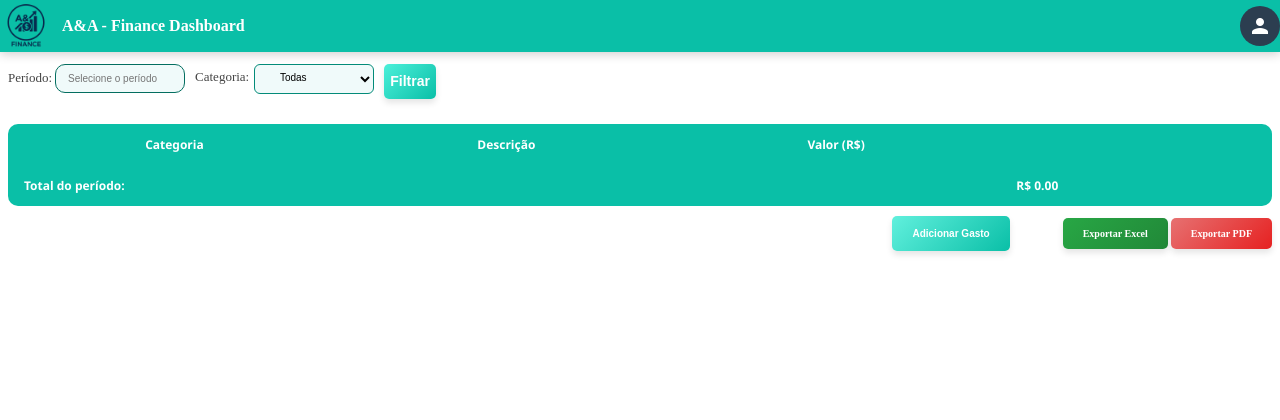
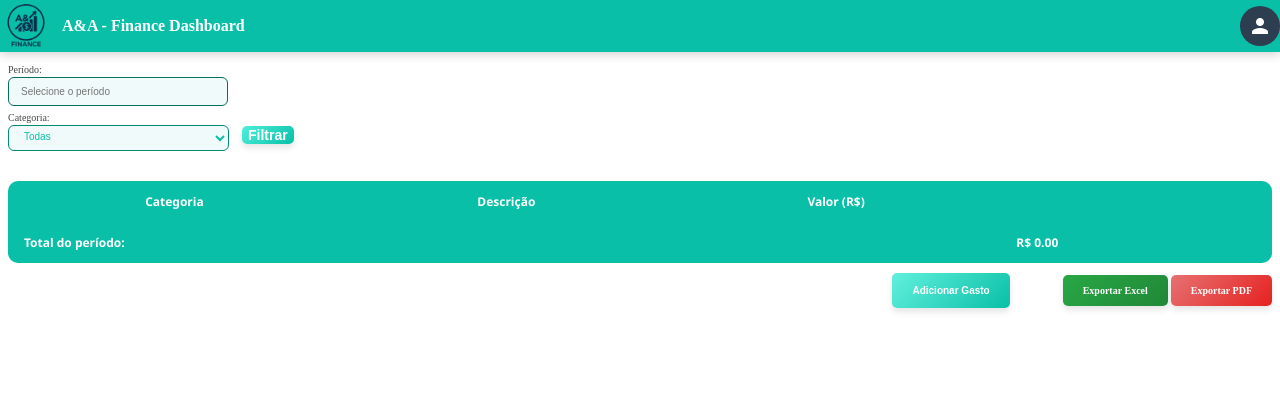
Before and after one commit to AbnerGomes/my-finances-app, a Flask app: page /extrato in a window 1280 px wide. Shown: the top 420 px of the page. Run offline with Flask 3, Linux system fonts and the light colour scheme; the visitor is signed in with stand-in values (Sample User, id 1); data that the repository does not hold is empty; some libraries are stand-ins or nearby versions.

Commit message:
Ajustes para extrato voltar a layout anterior

```diff
--- a/static/css/extrato.css
+++ b/static/css/extrato.css
@@ -109,17 +109,15 @@ tfoot td {
 /* Estilo do select de categoria */
 select, #categoria {
   /* padding: 8px 12px; */
-  padding: 4px 30px 7px 0px;
+  padding: 4px 120px 7px 11px;
   border: 1px solid #038b79;
   border-radius: 6px;
   background-color: #f0fafa;
   font-size: 10px;
-  /* color: #0abfa7; */
+  color: #0abfa7;
   margin-right: 10px;
   transition: border 0.3s ease;
   margin-bottom: 5px;
-  margin-left: 5px;
-  text-align: center;
 }
 
 select, #categoria:focus {
@@ -131,11 +129,11 @@ select, #categoria:focus {
 input#periodo-picker {
   padding: 8px 12px;
   border: 1px solid #046e60;
-  border-radius: 10px;
+  border-radius: 6px;
   background-color: #f0fafa;
   font-size: 10px;
-  /* color: #0abfa7; */
-  width: 130px;
+  color: #0abfa7;
+  width: 220px;
   margin-right: 10px;
 }
 
@@ -237,16 +235,11 @@ input#periodo-picker:focus {
   color: #333;
 }
 
-.filtro-form{
-  display: flex;
-}
-
 form label {
-     display: inline-block;
-    font-size: 13px;
+  display: block;
+  font-size: 10px;
   margin-bottom: 2px;
   color: #444;
-    margin-top: 5px;
 }
 
 form input {
```
Lines whose indentation alone changed are shown as unchanged.
